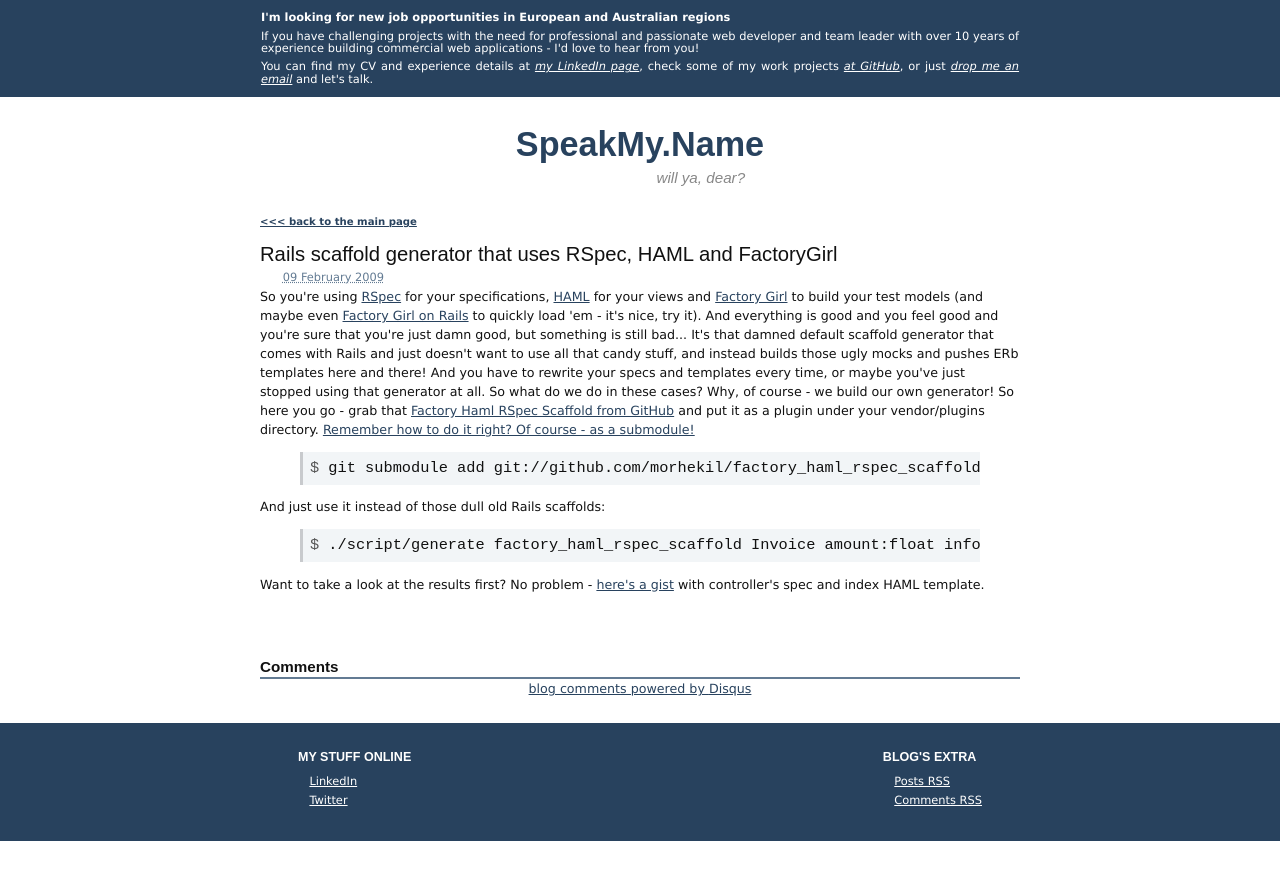
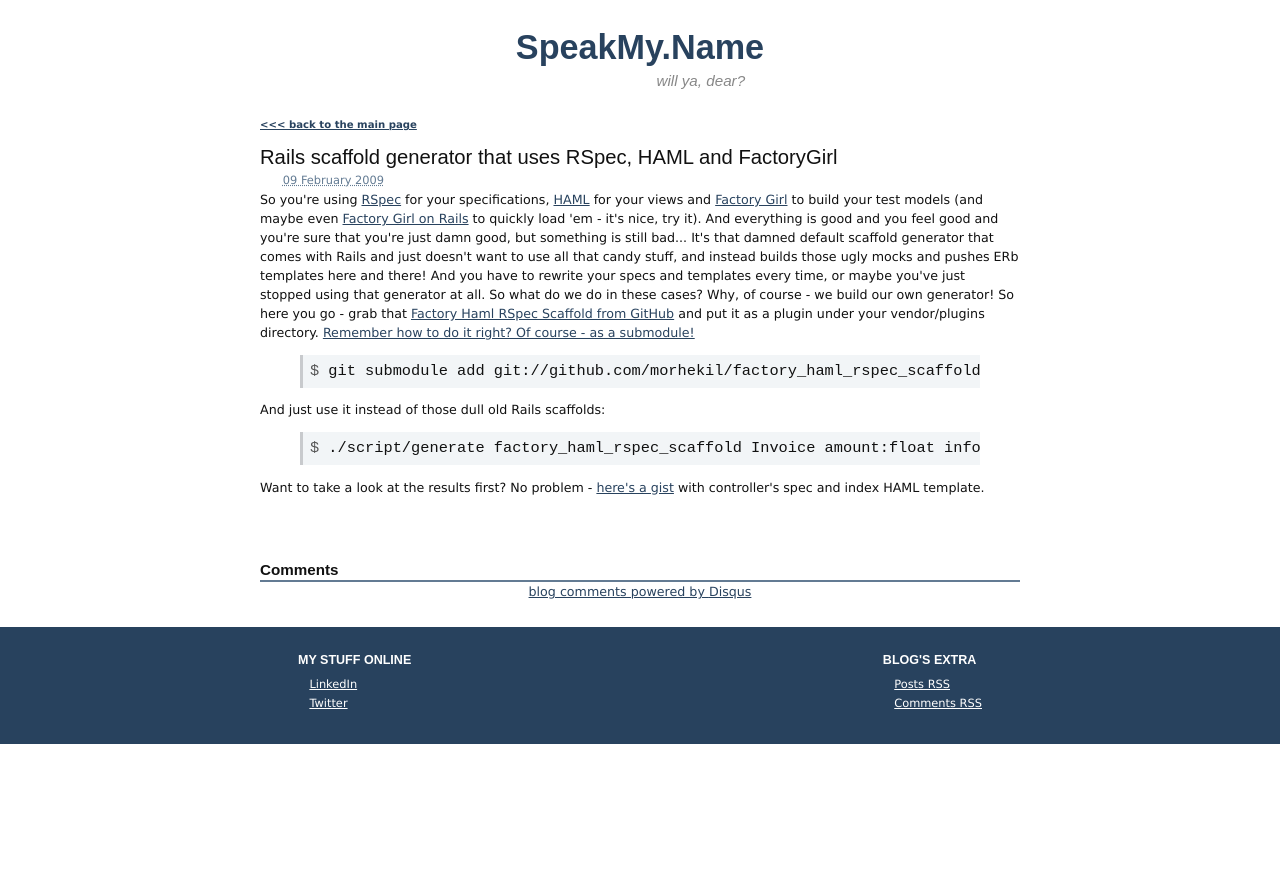
Before and after one commit to morhekil/speakmyname-blog, a Jekyll site: the page built from _posts/2009-02-09-rails-scaffold-generator-that-uses-rspec-haml-and-factorygirl.textile, in a window 1280 px wide. Shown: the top 880 px of the page. Built offline with Jekyll 4.4.1, drawn with Linux system fonts in a browser that asks for light colours; comment, search, counter and statistics services are not loaded.

Commit message:
removed job search header

```diff
--- a/_includes/header.html
+++ b/_includes/header.html
@@ -10,15 +10,6 @@
   </head>
 
   <body>
-    <div id="overhead">
-      <p><strong>I'm looking for new job opportunities in European and Australian regions</strong></p>
-      <p>If you have challenging projects with the need for professional and passionate web developer and team leader
-      with over 10 years of experience building commercial web applications - I'd love to hear from you!</p>
-      <p>You can find my CV and experience details at <a href="http://cy.linkedin.com/in/olegiv">my LinkedIn page</a>,
-      check some of my work projects <a href="https://github.com/morhekil">at GitHub</a>, or just
-      <a href="mailto:&#109;or%68ekil%40%6do%72he&#107;il.&#110;et">drop me an email</a> and let's talk.
-      </p>
-    </div>
     <div id="header">
       <h1><a href="/">SpeakMy.Name</a></h1>
       <p id="subtitle">will ya, dear?</p>
```
